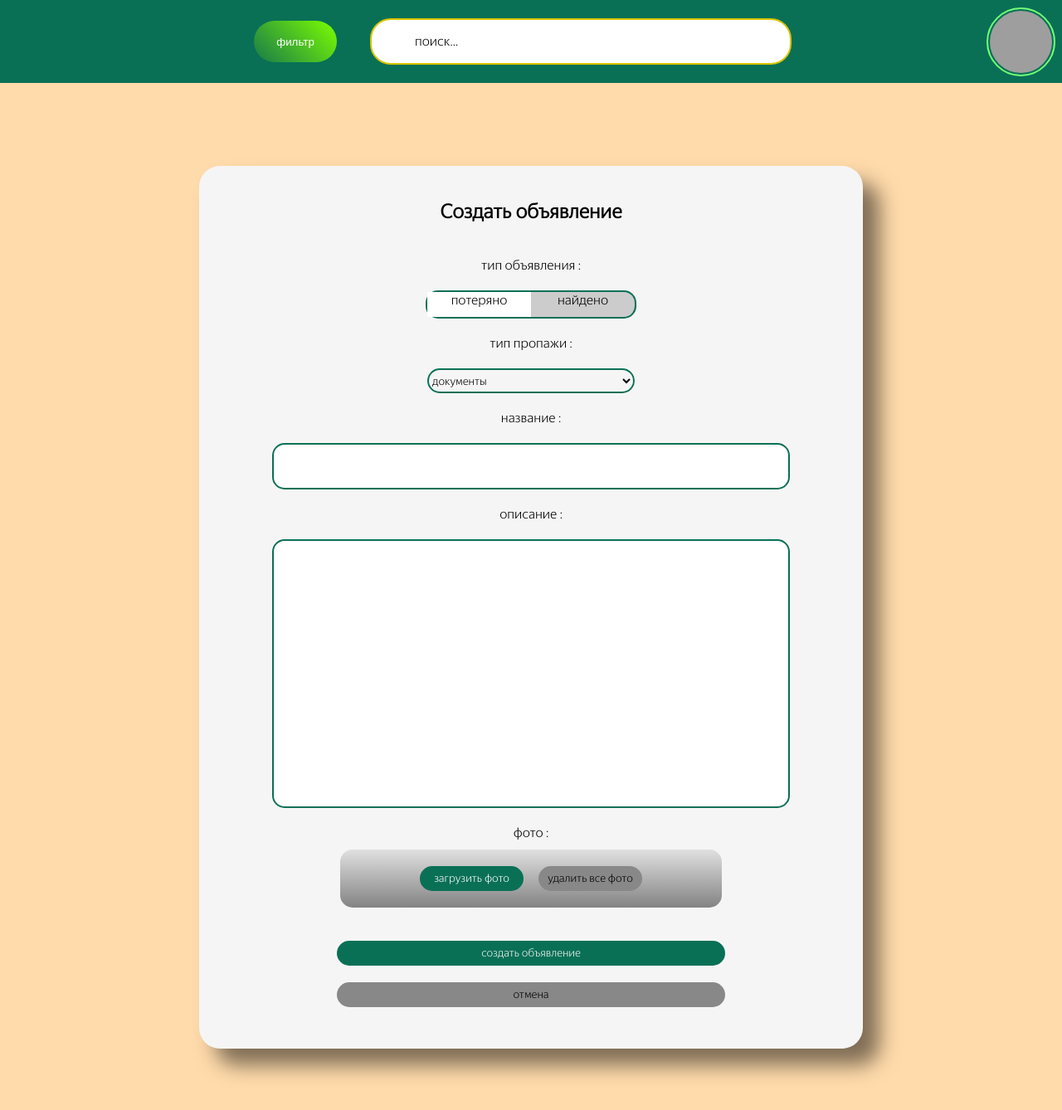
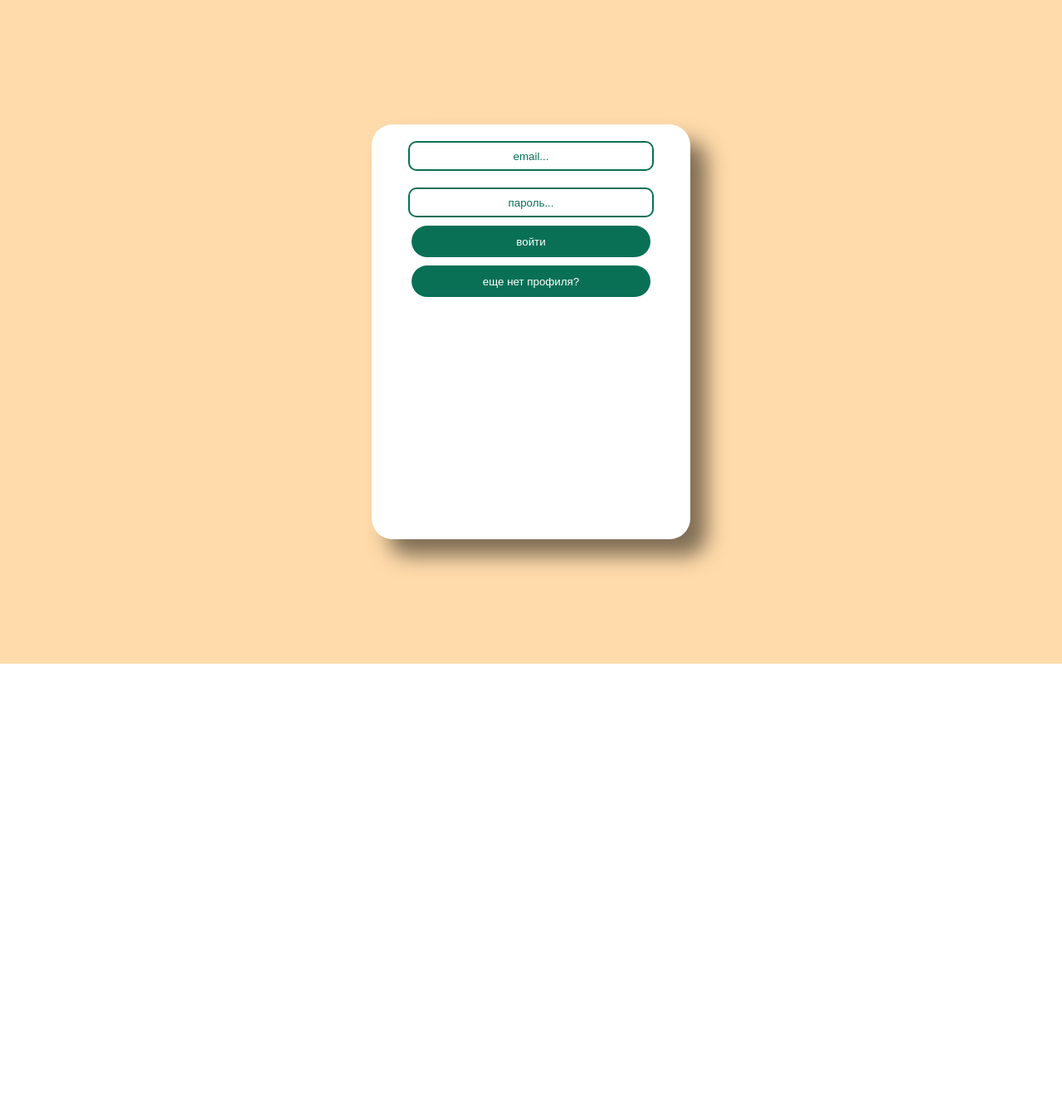
Before and after one commit to MihailPohodeev/sherLock-frontend, a React (Create React App) app: page / in a window 1280 px wide. Shown: the top 1338 px of the page at 83% size. After the commit the page ends 800 px from the top, so only its background shows below. Built offline with nearby package versions, Linux system fonts and the light colour scheme; grey boxes are pictures that could not be loaded.

Commit message:
some design changes in  Main and Creature files

```diff
--- a/src/AdvertisementCreateForm.css
+++ b/src/AdvertisementCreateForm.css
@@ -9,6 +9,7 @@
 .AdvertisementCreateForm
 {
     width: 800px;
+    max-width: 95%;
     /* height: 800px; */
     background-color: whitesmoke;
     box-shadow: 20px 20px 25px rgba(0, 0, 0, 0.5);
@@ -19,6 +20,10 @@
     display: flex;
     flex-direction: column;
     font-family: 'YaFont';
+
+    border-style: solid;
+    border-width: 2px;
+    border-color: rgb(9, 112, 86);;
     /* justify-content: center; */
     /* align-content: center; */
 }
@@ -89,6 +94,8 @@
     border-width: 2px;
     padding-left: 10px;
     padding-right: 10px;
+    font-family: 'YaFont';
+    font-size: 20px;
 }
 
 #advertisement-create-form-description
@@ -102,6 +109,8 @@
     border-color: rgb(9, 112, 86);
     border-width: 2px;
     padding: 10px;
+    font-family: 'YaFont';
+    font-size: 16px;
 }
 
 #advertisement-create-form-uploaded-photos
@@ -139,7 +148,7 @@
 
 #advertisement-create-form-upload-photo
 {
-    background-color: rgb(9, 112, 86);
+    background-image: linear-gradient(45deg, rgb(8, 95, 73), rgb(36, 201, 160));
     font-family: 'YaFont';
     color: white;
     cursor: pointer;
@@ -147,11 +156,12 @@
 
 #advertisement-create-form-upload-photo:hover
 {
-    background-color: rgb(6, 83, 64);
+    animation: hoverGradient 0.2s forwards;
 }
 
 #advertisement-create-form-upload-photo:active
 {
+    background-image: none;
     background-color: rgb(16, 175, 135);
 }
 
@@ -194,21 +204,44 @@
 
 #advertisement-create-form-save
 {
-    background-color: rgb(9, 112, 86);
+    background-image: linear-gradient(45deg, rgb(8, 95, 73), rgb(36, 201, 160));
     color: whitesmoke;
+    cursor: pointer;
+}
+
+#advertisement-create-form-save:hover
+{
+    animation: hoverGradient 0.2s forwards;
+}
+
+#advertisement-create-form-save:active
+{
+    background-image: none;
+    background-color: rgb(16, 175, 135);
 }
 
 #advertisement-create-form-remove-adv
 {
     background-color: rgb(136, 136, 136);
+    cursor: pointer;
 }
 
-@keyframes makeTransparent {
+#advertisement-create-form-remove-adv:hover
+{
+    background-color: rgb(112, 112, 112);
+}
+
+#advertisement-create-form-remove-adv:active
+{
+    background-color: rgb(202, 202, 202);
+}
+
+@keyframes hoverGradient {
     0% {
-        opacity: 1;
+        background-image: linear-gradient(45deg, rgb(8, 95, 73), rgb(36, 201, 160));
     }
     100% {
-        opacity: 0;
+        background-image: linear-gradient(45deg, rgb(40, 180, 145), rgb(12, 77, 60));
     }
 }
 
--- a/src/AdvertisementCreateForm.js
+++ b/src/AdvertisementCreateForm.js
@@ -49,10 +49,10 @@ function AdvertisementCreateForm({ togglePage }) {
             <h2 id="advertisement-create-form-header">Создать объявление</h2>
             <label>тип объявления :</label>
             <div id="advertisement-create-form-type">
-                <ul id="advertisement-create-form-switch">
-                    <li id="advertisement-create-form-switch-loose" style={{backgroundColor: looseColor}} onClick={handleLooseButtonClick}>потеряно</li>
-                    <li id="advertisement-create-form-switch-found" style={{backgroundColor: foundColor}} onClick={handleFoundButtonClick}>найдено</li>
-                </ul>
+                <div id="advertisement-create-form-switch">
+                    <div id="advertisement-create-form-switch-loose" style={{backgroundColor: looseColor}} onClick={handleLooseButtonClick}>потеряно</div>
+                    <div id="advertisement-create-form-switch-found" style={{backgroundColor: foundColor}} onClick={handleFoundButtonClick}>найдено</div>
+                </div>
             </div>
             <label>тип пропажи :</label>
             <select id="advertisement-create-form-kind">
--- a/src/App.js
+++ b/src/App.js
@@ -7,7 +7,7 @@ import EditProfile from './EditProfile';
 import MainPage from './MainPage';
 
 function App() {
-  const [currentState, setCurrentState] = useState(pageState.mainpage);
+  const [currentState, setCurrentState] = useState(pageState.login);
 
   const togglePage = (state) => {
     setCurrentState(state);
--- a/src/Authorization.js
+++ b/src/Authorization.js
@@ -39,7 +39,7 @@ function Authorization({ togglePage }) {
       }
       const result = await response.json();
       localStorage.setItem('naxodka-token', result.token)
-      togglePage(pageState.editprofile)
+      togglePage(pageState.mainpage)
     } catch (error) {
       setErrorMessage(error.message);
       setPassword('');
--- a/src/MainPage.css
+++ b/src/MainPage.css
@@ -10,23 +10,44 @@
     width: 100%;
     height: 100%;
     min-height: 100vh;
-    background-color: rgb(255, 219, 171);
+    background-color: rgb(243, 216, 173);
+    /* overflow: hidden; */
 }
 
 #main-page-header
 {
     width: 100%;
     height: 100px;
-    background-color: rgb(9, 112, 86);
+    margin-top: -100px;
+    background-image: linear-gradient(90deg, rgb(6, 95, 73), rgb(48, 207, 167));
     display: flex;
     flex-direction: row;
     justify-content: center;
-    position: relative;
+    position: fixed;
 }
 
 #main-page-header-container
 {
    display: flex;
+   flex-direction: row;
+}
+
+#main-page-header-container > p
+{
+    width: 150px;
+    height: 50px;
+    text-align: center;
+    place-content: center;
+    color: white;
+    font-family: 'YaFont';
+    font-size: 20px;
+    cursor: pointer;
+    margin: auto 15px auto 0px;
+}
+
+#main-page-header-container > p:hover
+{
+    text-decoration: underline;
 }
 
 #main-page-searching
@@ -57,6 +78,7 @@
 #main-page-main
 {
     width: 100%;
+    margin-top: 100px;
     display: flex;
     justify-content: center;
 }
@@ -163,4 +185,15 @@
     {
         width: 400px;
     }
+
+    #main-page-header
+    {
+        justify-content: left;
+    }
+
+    #main-page-header-container > p
+    {
+        width: 120px;
+        font-size: 16px;
+    }
 }
--- a/src/MainPage.js
+++ b/src/MainPage.js
@@ -33,17 +33,18 @@ function MainPage({ togglePage }) {
         <div id="MainPage">
             <header id="main-page-header">
                 <div id="main-page-header-container">
-                    <button id="main-page-filter-button">фильтр</button>
-                    <input id="main-page-searching" placeholder='поиск...'/>
+                    <p id="main-page-button-main">Главная</p>
+                    <p id="main-page-button-my-advs">Мои объявления</p>
+                    <p id="main-page-button-main-about">О нас</p>
                 </div>
                 <div id="main-page-avatar-container">
                     <img onClick={handleAvatarClick} ref={avatar} id="main-page-avatar" Alt="Avatar" src="https://encrypted-tbn0.gstatic.com/images?q=tbn:ANd9GcQbxcbt8ejR6RhFF5ysw97gpXm6yf0woiXAig&s"></img>
                 </div>
                 { showMenu && <div id="main-page-profile-menu" ref={menu}></div> }
             </header>
-            <main id="main-page-main">
-                < AdvertisementCreateForm />
-            </main>
+            <div id="main-page-main">
+                    < AdvertisementCreateForm />
+            </div>
         </div>
     );
 }
```
